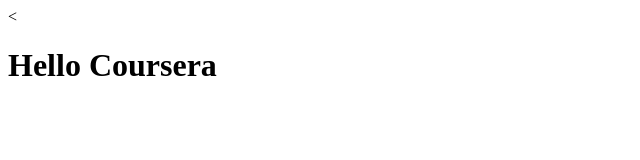
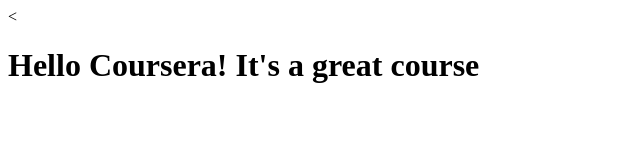
Before and after one commit to euclides-filho/web101, a plain HTML site: page site/index.html in a window 1280 px wide. Shown: the whole page, without its empty margins (0-640 px from the left). Drawn offline with Linux system fonts and the light colour scheme.

Commit message:
my 1st page.

```diff
--- a/site/index.html
+++ b/site/index.html
@@ -4,7 +4,6 @@
 	<title>Hello Coursera</title>
 </head>
 <body>
-<script type="text/javascript"></script>
-<h1>Hello Coursera</h1>
+<h1>Hello Coursera! It's a great course</h1>
 </body>
 </html>
```
